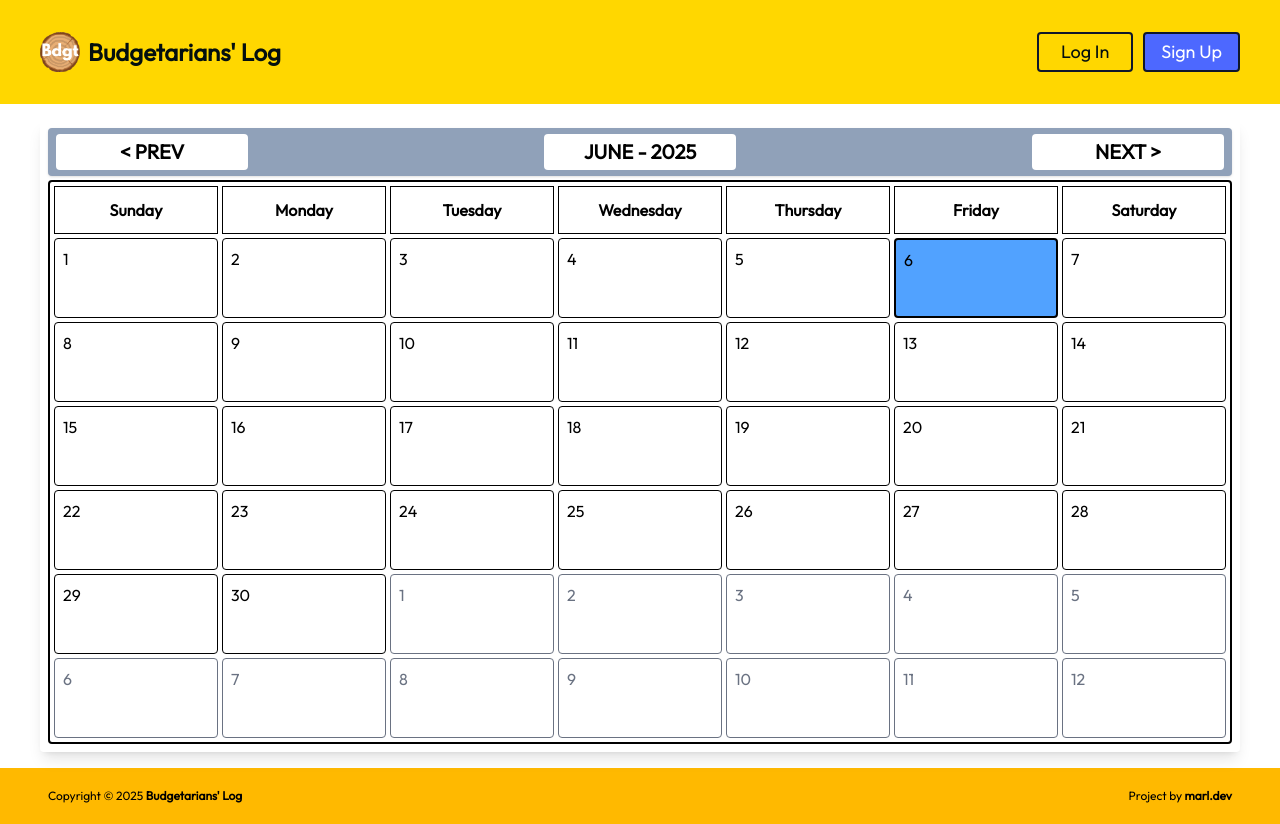
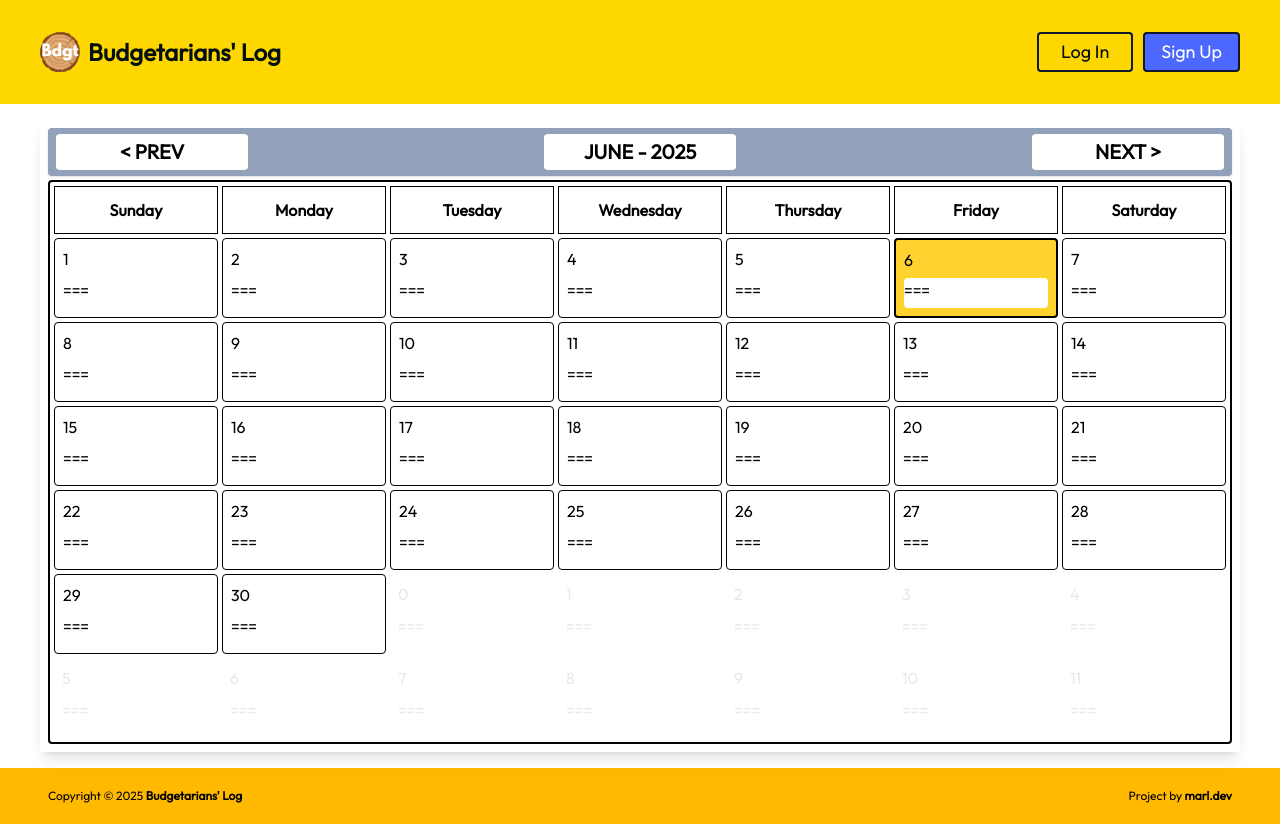
Before and after one commit to marlmunar/budget-tracker, a React (Vite) app in the folder frontend/: page /visualize/1 in a window 1280 px wide. Built offline with nearby package versions, Linux system fonts and the light colour scheme; no server answers.

Commit message:
Improved the logic for my calendar cells

```diff
--- a/frontend/src/components/Visualize.jsx
+++ b/frontend/src/components/Visualize.jsx
@@ -47,47 +47,66 @@ const Visualize = () => {
   const lastDateOfLastMonth = new Date(year, month, 0).getDate();
   const lastDayOfLastMonth = new Date(year, month, 0).getDay();
 
-  const grids = [];
-  let i = 0;
-  let dayCount = 0;
-  let lastDays = lastDayOfLastMonth;
-  let fillerDays = 1;
-  while (i < 42) {
-    if (i === firstDay) {
-      dayCount = 1;
-    }
+  // const grids = [];
+  // let i = 0;
+  // let dayCount = 0;
+  // let lastDays = lastDayOfLastMonth;
+  // let fillerDays = 1;
+  // while (i < 42) {
+  //   if (i === firstDay) {
+  //     dayCount = 1;
+  //   }
 
-    if (i <= lastDayOfLastMonth && lastDayOfLastMonth < 6) {
-      grids.push(
-        <div key={i} className={`border rounded p-2 text-gray-500`}>
-          {lastDateOfLastMonth - lastDays}
-        </div>
-      );
-      lastDays--;
-    } else if (dayCount > 0 && dayCount <= daysInMonth) {
-      grids.push(
-        <div
-          key={i}
-          className={
-            presentMonth === month && presentDate === dayCount
-              ? `rounded p-2 bg-blue-400 border-2`
-              : `border rounded p-2 `
-          }
-        >
-          {dayCount}
-        </div>
-      );
-      dayCount++;
-    } else {
-      grids.push(
-        <div key={i} className={`border rounded p-2 text-gray-500`}>
-          {fillerDays}
-        </div>
-      );
-      fillerDays++;
-    }
-    i++;
-  }
+  //   if (i <= lastDayOfLastMonth && lastDayOfLastMonth < 6) {
+  //     grids.push(
+  //       <div key={i} className={`border rounded p-2 text-gray-500`}>
+  //         {lastDateOfLastMonth - lastDays}
+  //       </div>
+  //     );
+  //     lastDays--;
+  //   } else if (dayCount > 0 && dayCount <= daysInMonth) {
+  //     grids.push(
+  //       <div
+  //         key={i}
+  //         className={
+  //           presentMonth === month && presentDate === dayCount
+  //             ? `rounded p-2 bg-blue-400 border-2`
+  //             : `border rounded p-2 `
+  //         }
+  //       >
+  //         {dayCount}
+  //       </div>
+  //     );
+  //     dayCount++;
+  //   } else {
+  //     grids.push(
+  //       <div key={i} className={`border rounded p-2 text-gray-500`}>
+  //         {fillerDays}
+  //       </div>
+  //     );
+  //     fillerDays++;
+  //   }
+  //   i++;
+  // }
+
+  const calendarCells = Array(42)
+    .fill(null)
+    .map((_, i) => {
+      if (i >= firstDay && i < firstDay + daysInMonth) {
+        let value = i - firstDay + 1;
+        if (presentMonth === month && presentDate === value) {
+          return { type: "today", value };
+        }
+        return { type: "day", value };
+      } else if (i < firstDay) {
+        return {
+          type: "filler",
+          value: lastDateOfLastMonth - (firstDay - 1 - i),
+        };
+      } else {
+        return { type: "filler", value: i - daysInMonth };
+      }
+    });
 
   useEffect(() => {
     const fetchData = async () => {
@@ -156,7 +175,25 @@ const Visualize = () => {
             {day}
           </div>
         ))}
-        {grids.map((grid) => grid)}
+        {calendarCells.map((cell, i) => {
+          let styles = "border";
+
+          if (cell.type === "today") {
+            styles = "border-2 bg-amber-300";
+          }
+
+          if (cell.type === "filler") {
+            styles = "text-gray-200 opacity-95";
+          }
+          return (
+            <div key={i} className={`${styles} rounded p-2 grid items-start`}>
+              <span>{cell.value}</span>
+              <div className="bg-white rounded m-full h-full">
+                <span> === </span>
+              </div>
+            </div>
+          );
+        })}
       </div>
     </div>
   );
```
